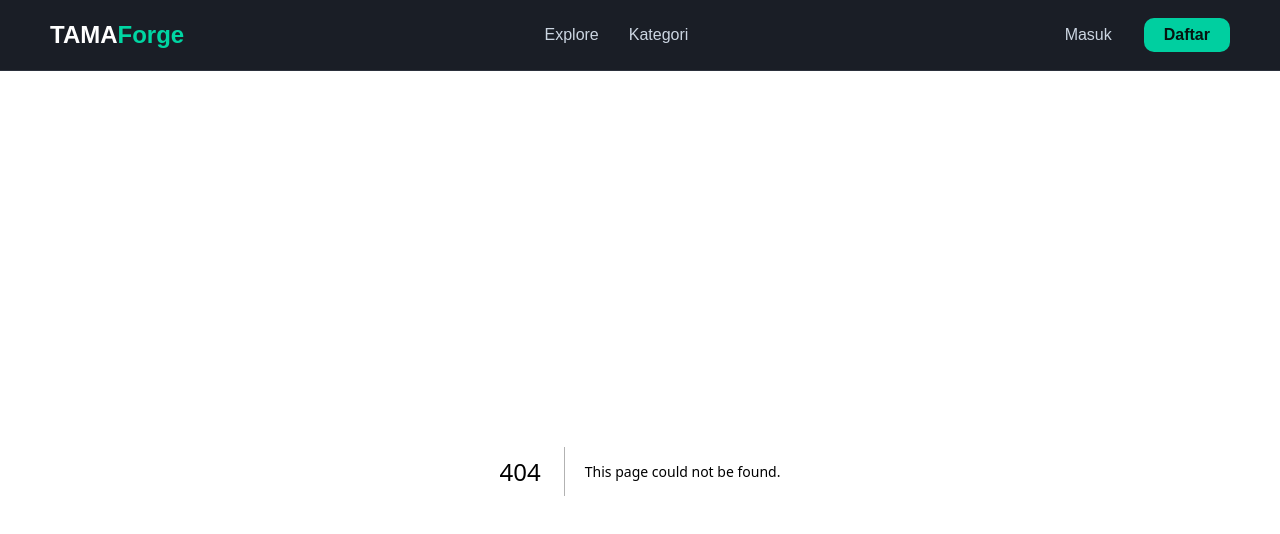
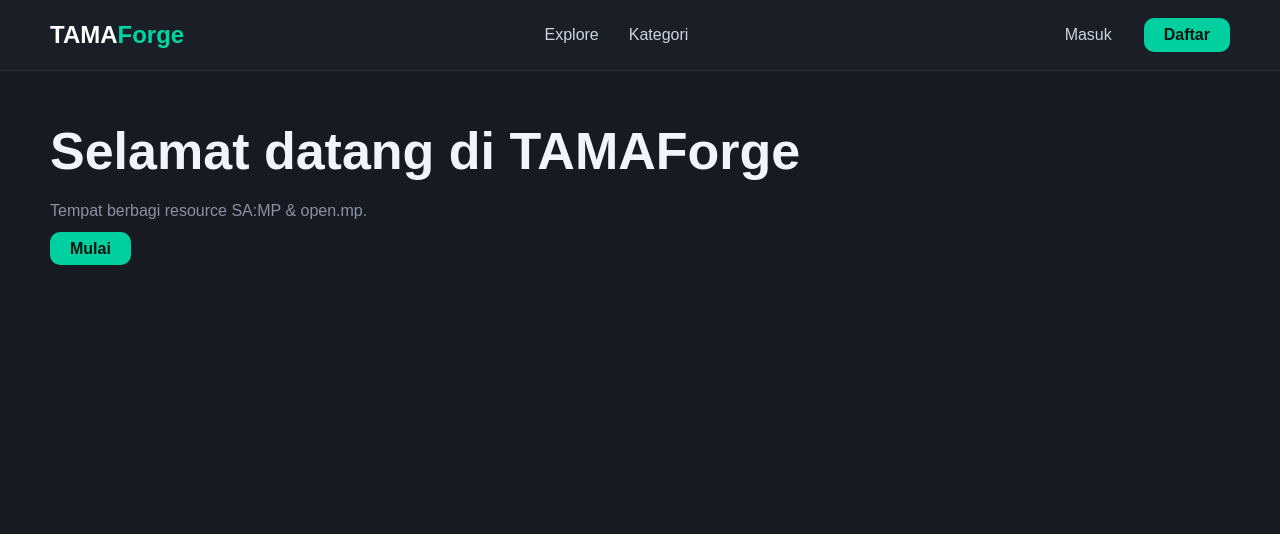
Before and after one commit to DikaTheGetzusuzoZhiro/test, a Next.js app: page / in a window 1280 px wide. Before the commit this address had no page. Shown: the top 534 px of the page. Built offline with nearby package versions, Linux system fonts and the light colour scheme.

Commit message:
Create page.tsx

```diff
--- /dev/null
+++ b/app/page.tsx
@@ -0,0 +1,11 @@
+import Link from 'next/link';
+
+export default function HomePage() {
+  return (
+    <main className="page">
+      <h1>Selamat datang di TAMAForge</h1>
+      <p className="muted">Tempat berbagi resource SA:MP & open.mp.</p>
+      <Link href="/auth?mode=login" className="primary-btn">Mulai</Link>
+    </main>
+  );
+}
```
